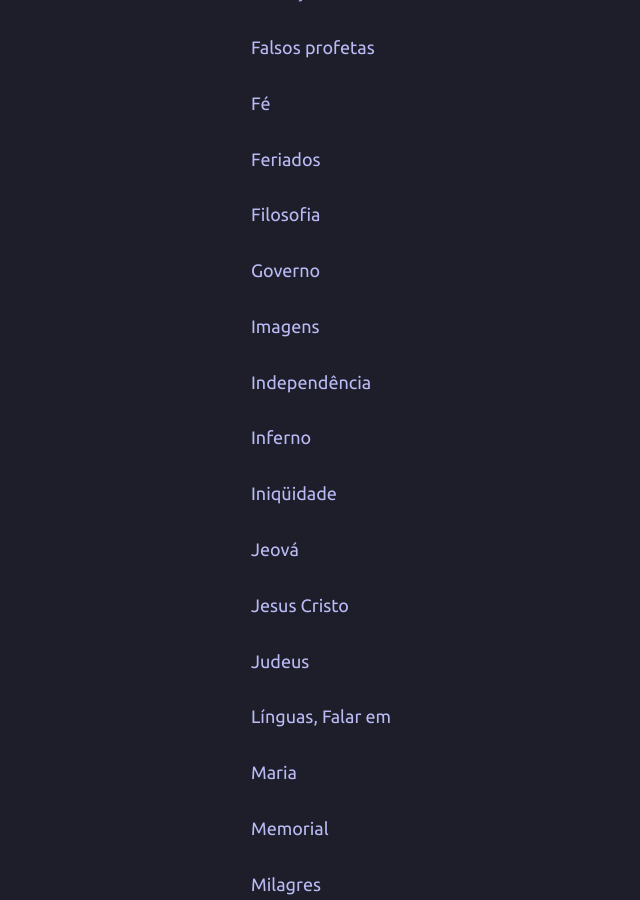
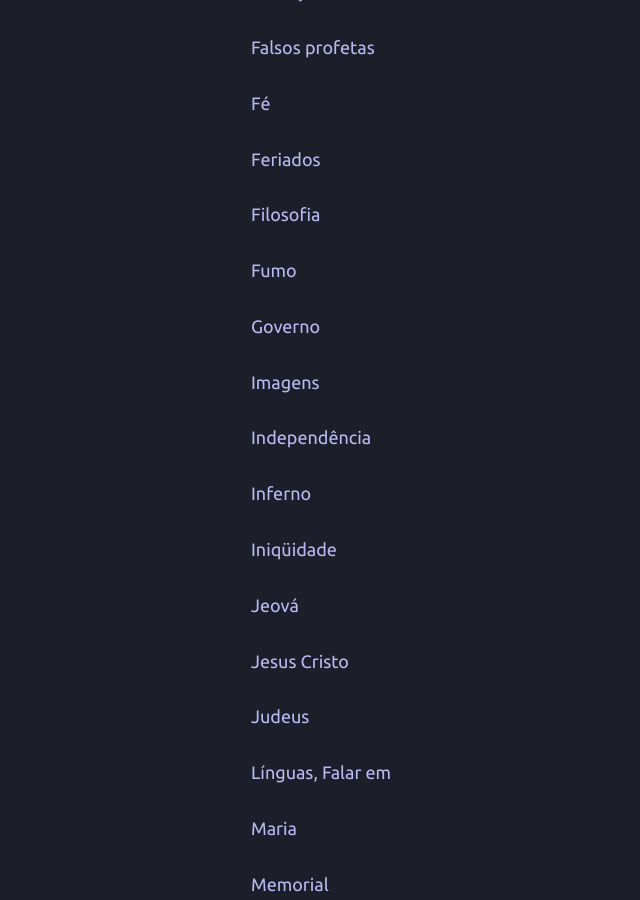
Before and after one commit to joaquim-capitao/jw, a Jekyll site: the page built from assuntos/index.md, in a window 1280 px wide and 900 px high, scrolled down 1668 px. Shown: the whole window, without its empty margins (58-698 px from the left). Built offline with Jekyll 4.4.1, drawn with Linux system fonts in a browser that asks for light colours; our own code applies the rules of GitHub Pages for plain Markdown files.

Commit message:
Add link to Fumo section in index.md

```diff
--- a/assuntos/index.md
+++ b/assuntos/index.md
@@ -65,6 +65,8 @@
 [Feriados](https://joaquim-capitao.github.io/jw/assuntos/feriados)
 
 [Filosofia](https://joaquim-capitao.github.io/jw/assuntos/filosofia)
+
+[Fumo](https://joaquim-capitao.github.io/jw/assuntos/drogas)
 
 [Governo](https://joaquim-capitao.github.io/jw/assuntos/governo)
 
```
